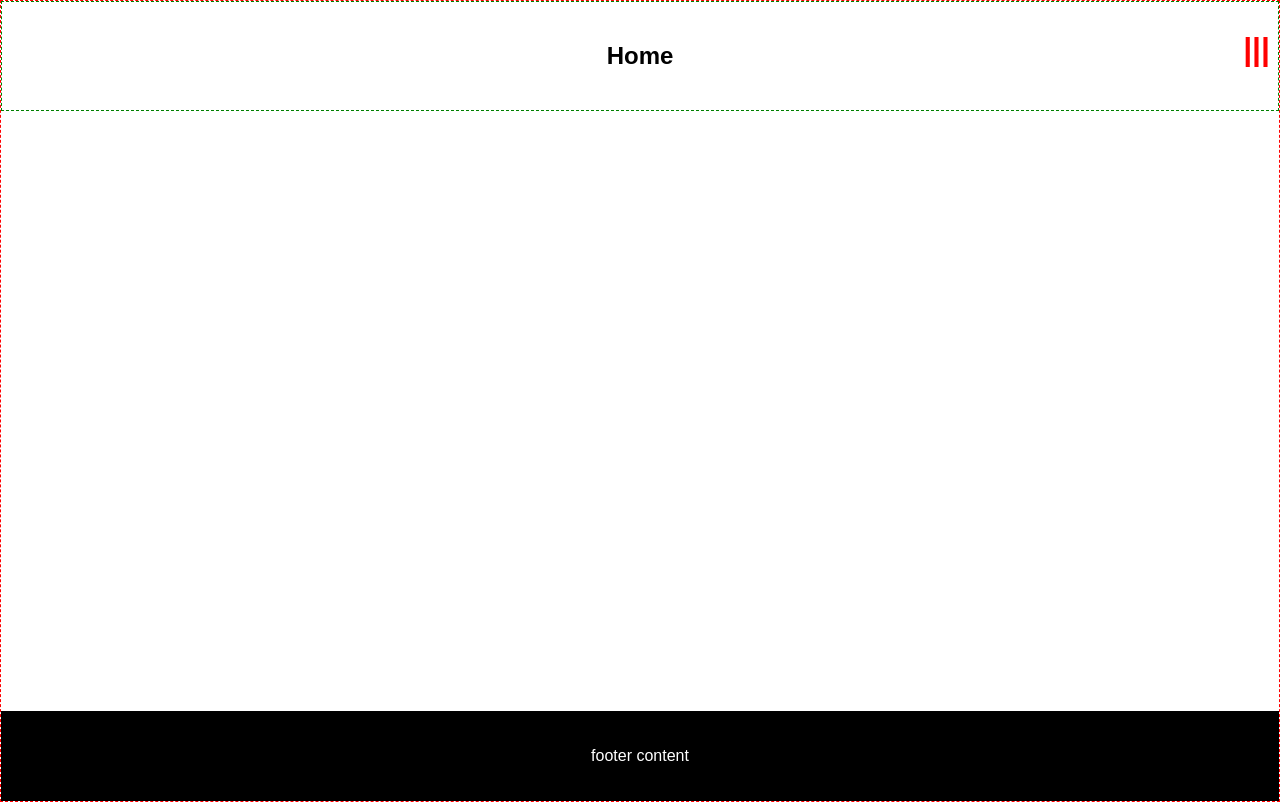
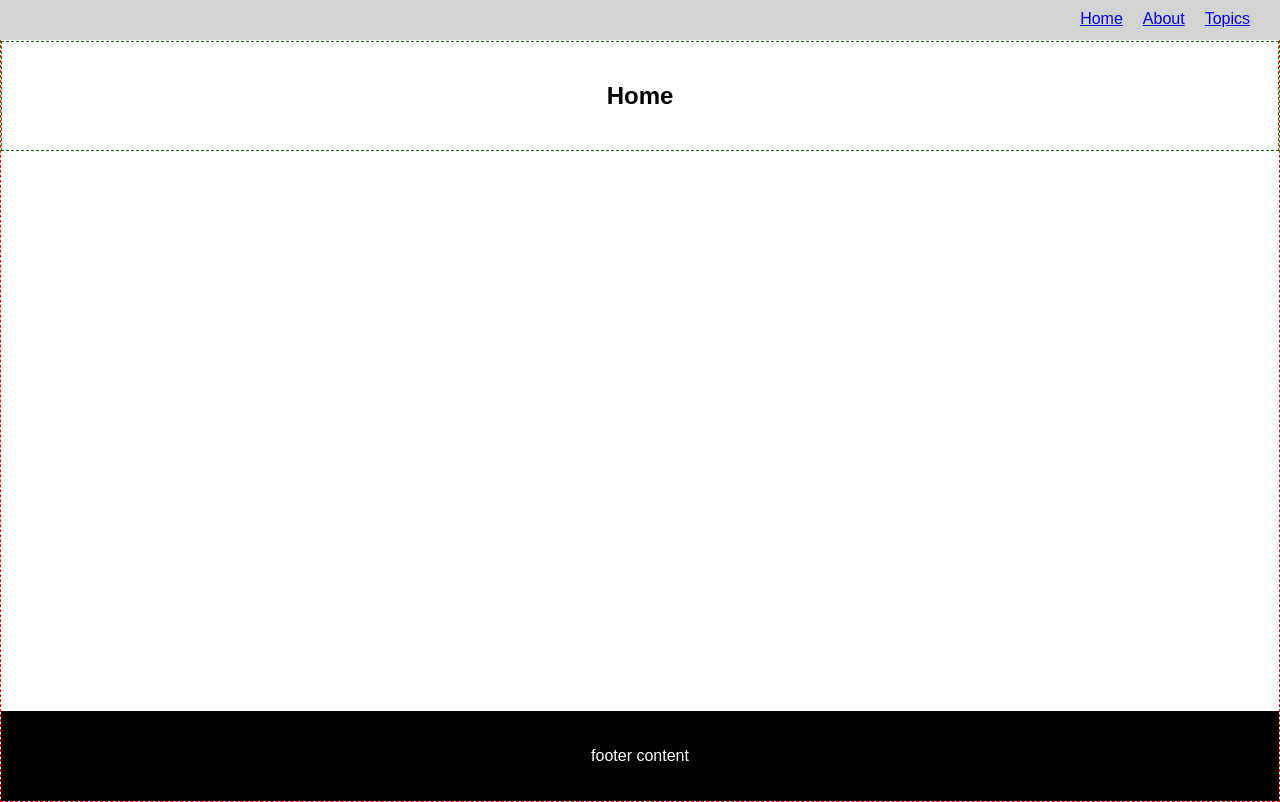
Before and after one commit to kimispencer/portfolio, a React (Create React App) app: page / in a window 1280 px wide. Built offline with nearby package versions, Linux system fonts and the light colour scheme.

Commit message:
added SASS files for mixins, variables, flexbox, etc. + repsonsive nav behavior

```diff
--- a/src/App.css
+++ b/src/App.css
@@ -1,18 +1,22 @@
+/* breakpoints */
+/* base units */
+/* nav */
 .App {
   border: 1px dashed red;
   min-height: 100vh;
   position: relative;
   margin: 0;
   padding: 0; }
-  .App .main-content {
-    border: 1px dashed green;
-    padding: 20px; }
 
-.NavBar {
-  background-color: lightgrey;
+.App .Nav {
+  /* CSS on the component level */ }
+
+.App .main-content {
+  border: 1px dashed green;
+  margin-top: 40px;
   padding: 20px; }
 
-.Footer {
+.App .Footer {
   background-color: black;
   color: white;
   padding: 20px;
--- a/src/App.js
+++ b/src/App.js
@@ -7,6 +7,7 @@ import {
 import Nav from './Nav';
 import Home from './pages/Home/Home';
 import About from './pages/About/About';
+import Works from './pages/Works/Works';
 import Topics from './pages/Topics/Topics';
 
 import './App.css';
@@ -27,6 +28,7 @@ class App extends Component {
 					<div className="main-content">
 						<Route exact path="/" component={Home}/>
 						<Route path="/about" component={About}/>
+						<Route path="/works" component={Works}/>
 						<Route path="/topics" component={Topics}/>
 					</div>
 					<Footer />
--- a/src/App.scss
+++ b/src/App.scss
@@ -1,16 +1,17 @@
+@import './styles/_all.scss';
+
 .App {
 	border: 1px dashed red;
 	min-height: 100vh;
 	position: relative;
 	margin: 0;
 	padding: 0;
+	.Nav {
+		/* CSS on the component level */
+	}
 	.main-content {
 		border: 1px dashed green;
-		padding: 20px;
-	}
-}
-.NavBar {
-	background-color: lightgrey;
+		margin-top: $fixed_nav_height;
 		padding: 20px;
 	}
 	.Footer {
@@ -23,3 +24,4 @@
 		left: 0;
 		text-align: center;
 	}
+}
--- a/src/Nav.css
+++ b/src/Nav.css
@@ -1,24 +1,75 @@
-.NavTrigger {
-  position: fixed;
-  top: 0;
-  right: 0;
-  padding: 10px;
-  color: red; }
-
-.NavTrigger h1 {
-  display: inline-block; }
-
+/* breakpoints */
+/* base units */
+/* nav */
 .Nav {
+  z-index: 100;
   transition: all .5s ease;
   background-color: lightgrey;
   position: fixed;
   top: 0;
-  left: 0;
-  height: 100vh;
-  width: 50vw; }
+  left: 0; }
 
-.Nav.open {
-  transform: translate3d(0vw, 0, 0); }
+.Nav ul {
+  display: -webkit-box;
+  display: -moz-box;
+  display: -ms-flexbox;
+  display: -webkit-flex;
+  display: flex; }
 
-.Nav.closed {
-  transform: translate3d(-100vw, 0, 0); }
+.Nav ul li {
+  list-style: none;
+  margin: 10px;
+  display: inline; }
+
+/* 640px or bigger */
+@media only screen and (min-width: 640px) {
+  .NavTrigger {
+    display: none; }
+  .Nav {
+    height: 40px;
+    width: 100vw; }
+  .Nav ul {
+    -webkit-flex-flow: row;
+    -moz-flex-flow: row;
+    -ms-flex-flow: row;
+    flex-flow: row;
+    -webkit-justify-content: flex-end;
+    -moz-justify-content: flex-end;
+    -ms-justify-content: flex-end;
+    justify-content: flex-end;
+    -ms-flex-pack: flex-end;
+    padding: 0;
+    margin: 0 20px; }
+  .Nav ul li {
+    margin: 10px;
+    display: inline; } }
+
+/* 640px or smaller */
+@media only screen and (max-width: 640px) {
+  .NavTrigger {
+    display: block;
+    cursor: pointer;
+    position: fixed;
+    top: 0;
+    right: 0; }
+  .NavTrigger h1 {
+    display: inline-block;
+    margin: 0; }
+  .Nav {
+    height: 100vh;
+    width: 300px;
+    max-width: 70vw; }
+  .Nav.open {
+    transform: translate3d(0vw, 0, 0); }
+  .Nav.closed {
+    transform: translate3d(-300px, 0, 0); }
+  .Nav ul {
+    -webkit-flex-flow: column;
+    -moz-flex-flow: column;
+    -ms-flex-flow: column;
+    flex-flow: column;
+    padding: 20px;
+    margin: 0; }
+  .Nav ul li {
+    margin: 10px;
+    display: block; } }
--- a/src/Nav.js
+++ b/src/Nav.js
@@ -55,14 +55,18 @@ class Nav extends Component {
 				<NavTrigger handleClick={this.handleClick} />
 				<div className={cssClasses}>
 					<ul>
-						<li><Link to="/">Home</Link></li>
-						<li><Link to="/about">About</Link></li>
-						<li><Link to="/topics">Topics</Link></li>
+						<li><Link to="/" onClick={this.handleClick}>Home</Link></li>
+						<li><Link to="/about" onClick={this.handleClick}>About</Link></li>
+						<li><Link to="/topics" onClick={this.handleClick}>Topics</Link></li>
 					</ul>
 				</div>
 			</div>
-			);
+		);
 	}
 }
 
+// function logUpdate() {
+// 	console.log('current url: ' + window.location.pathname);
+// }
+
 export default Nav;
--- a/src/Nav.scss
+++ b/src/Nav.scss
@@ -1,25 +1,77 @@
-.NavTrigger {
-	position: fixed;
-	top: 0;
-	right: 0;
-	padding: 10px;
-	color: red;
-	h1 {
-		display: inline-block;
-	}
-}
+@import './styles/_all.scss';
+
 .Nav {
+	z-index: 100;
 	transition: all .5s ease;
 	background-color: lightgrey;
 	position: fixed;
 	top: 0;
 	left: 0;
-	height: 100vh;
-	width: 50vw;
-	&.open {
-		transform: translate3d(0vw, 0, 0);
-	}
-	&.closed {
-		transform: translate3d(-100vw, 0, 0);
+
+	ul {
+		@include flexbox();
+		li {
+			list-style: none;
+			margin: 10px;
+			display: inline;
+		}
 	}
 }
+
+/* 640px or bigger */
+@media only screen and (min-width : $breakpoint) {
+	.NavTrigger {
+		display: none;
+	}
+	.Nav {
+		height: $fixed_nav_height;
+		width: 100vw;
+
+		ul {
+			@include flex-flow(row);
+			@include justify-content(flex-end);
+			padding: 0;
+			margin: 0 $gutter;
+			li {
+				margin: 10px;
+				display: inline;
+			}
+		}
+	}
+}
+
+/* 640px or smaller */
+@media only screen and (max-width : $breakpoint) {
+	.NavTrigger {
+		display: block;
+		cursor: pointer;
+		position: fixed;
+		top: 0;
+		right: 0;
+		h1 {
+			display: inline-block;
+			margin: 0;
+		}
+	}
+	.Nav {
+		height: 100vh;
+		width: $slideout_nav_width;
+		max-width: 70vw;
+
+		&.open {
+			transform: translate3d(0vw, 0, 0);
+		}
+		&.closed {
+			transform: translate3d(-$slideout_nav_width, 0, 0);
+		}
+		ul {
+			@include flex-flow(column);
+			padding: $gutter;
+			margin: 0;
+			li {
+				margin: 10px;
+				display: block;
+			}
+		}
+	}
+}
--- a/src/index.js
+++ b/src/index.js
@@ -1,8 +1,10 @@
 import React from 'react';
 import ReactDOM from 'react-dom';
-import App from './App';
+
 import './index.css';
 import './styles/typography.css';
+
+import App from './App';
 
 ReactDOM.render(
 	<App />,
--- /dev/null
+++ b/src/pages/Works/Works.js
@@ -0,0 +1,38 @@
+import React from 'react';
+import { Route, Link } from 'react-router-dom';
+
+
+const Work = ({ match }) => (
+	<div>
+	<h3>{match.params.topicId}</h3>
+	</div>
+	)
+
+const Works = ({ match }) => (
+	<div>
+		<h2 className="title center">Works</h2>
+		<Route exact path={match.url} render={() => (
+			<h3>Please select a topic.</h3>
+			)}/>
+		<Route path={`${match.url}/:topicId`} component={Work}/>
+
+		<ul>
+			<li>
+				<Link to={`${match.url}/rendering`}>
+					Rendering with React
+				</Link>
+			</li>
+			<li>
+				<Link to={`${match.url}/components`}>
+					Components
+				</Link>
+			</li>
+			<li>
+				<Link to={`${match.url}/props-v-state`}>
+					Props v. State
+				</Link>
+			</li>
+		</ul>
+	</div>
+	)
+export default Works;
--- /dev/null
+++ b/src/styles/_all.scss
@@ -0,0 +1,3 @@
+@import '_variables.scss';
+@import '_flexbox.scss';
+@import '_mixins.scss';
--- /dev/null
+++ b/src/styles/_mixins.scss
@@ -0,0 +1,3 @@
+@mixin border($color) {
+	border: 1px dashed $color;
+}
```
Also changed, not shown: src/styles/_flexbox.scss (added, +137 -0 lines), src/styles/_variables.scss (added, +9 -0 lines). Lines whose indentation alone changed are shown as unchanged.
